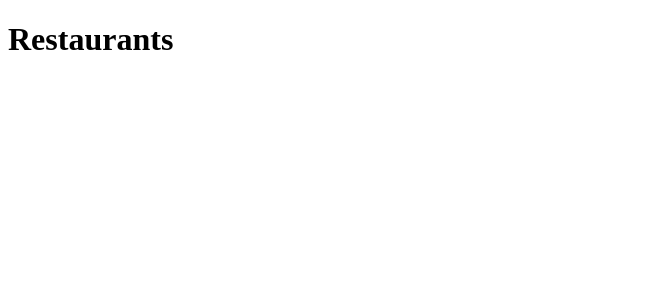
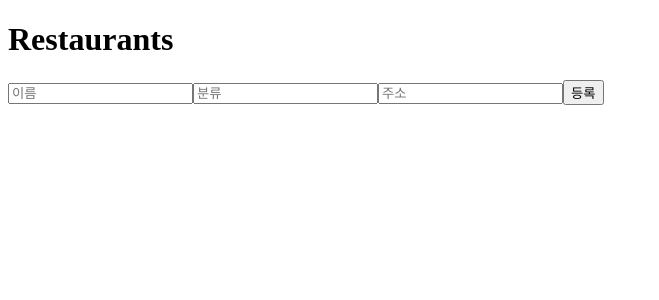
Before and after one commit to CodeSoom/react-week4-assignment-2, a React app: page / in a window 1280 px wide. Shown: the top 300 px of the page, without its empty margins (0-659 px from the left). Built offline with nearby package versions, Linux system fonts and the light colour scheme; the HTML template or start-up script is replaced by a standard one.

Commit message:
Input 테스트를 통과시키도록 App, Input 컴포넌트 코드 작성

```diff
--- a/src/App.jsx
+++ b/src/App.jsx
@@ -1,7 +1,32 @@
+import { useState } from 'react';
+import Input from './Input';
+
 export default function App() {
+  const [restaurant, setRestaurant] = useState({
+    name: '',
+    category: '',
+    address: '',
+  });
+
+  const handleChangeRestaurant = (e) => {
+    setRestaurant({
+      ...restaurant,
+      [e.target.name]: e.target.value,
+    });
+  }
+
+  const handleClickAddButton = () => {
+
+  }
+
   return (
     <div>
       <h1>Restaurants</h1>
+      <Input
+        restaurant={restaurant}
+        onChange={handleChangeRestaurant}
+        onClick={handleClickAddButton}
+      />
     </div>
   );
 }
--- a/src/Input.jsx
+++ b/src/Input.jsx
@@ -1,10 +1,32 @@
-export default function Input() {
+export default function Input({
+  restaurant, onChange, onClick,
+}) {
+  const { name, category, address } = restaurant;
+
   return (
     <div>
-      <input type="text" placeholder="이름" />
-      <input type="text" placeholder="분류" />
-      <input type="text" placeholder="주소" />
-      <button type="button">등록</button>
+      <input
+        name="name"
+        type="text"
+        placeholder="이름"
+        onChange={onChange}
+        value={name}
+      />
+      <input
+        name="category"
+        type="text"
+        placeholder="분류"
+        onChange={onChange}
+        value={category}
+      />
+      <input
+        name="address"
+        type="text"
+        placeholder="주소"
+        value={address}
+        onChange={onChange}
+      />
+      <button type="button" onClick={onClick}>등록</button>
     </div>
   );
 }
```
